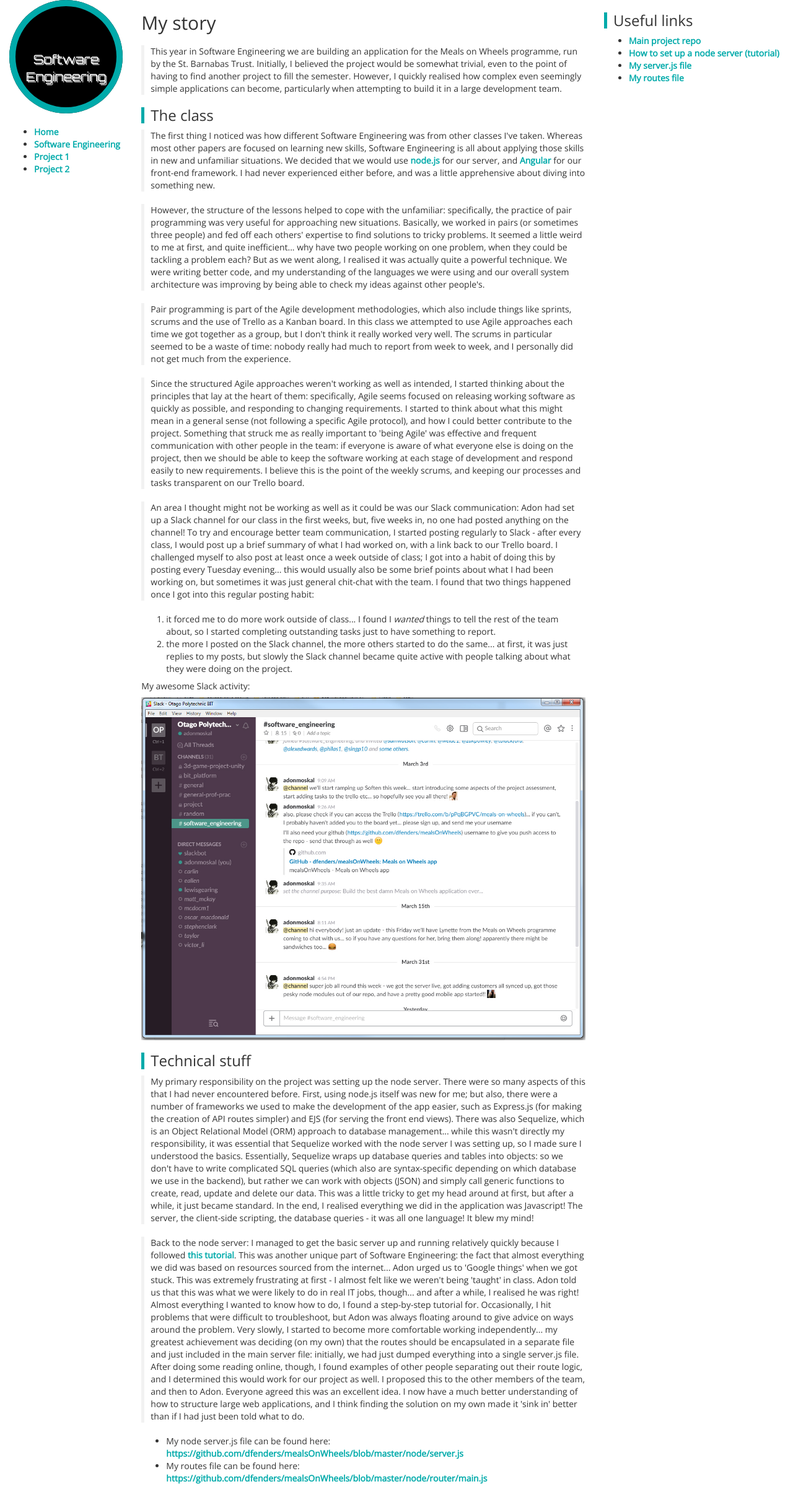
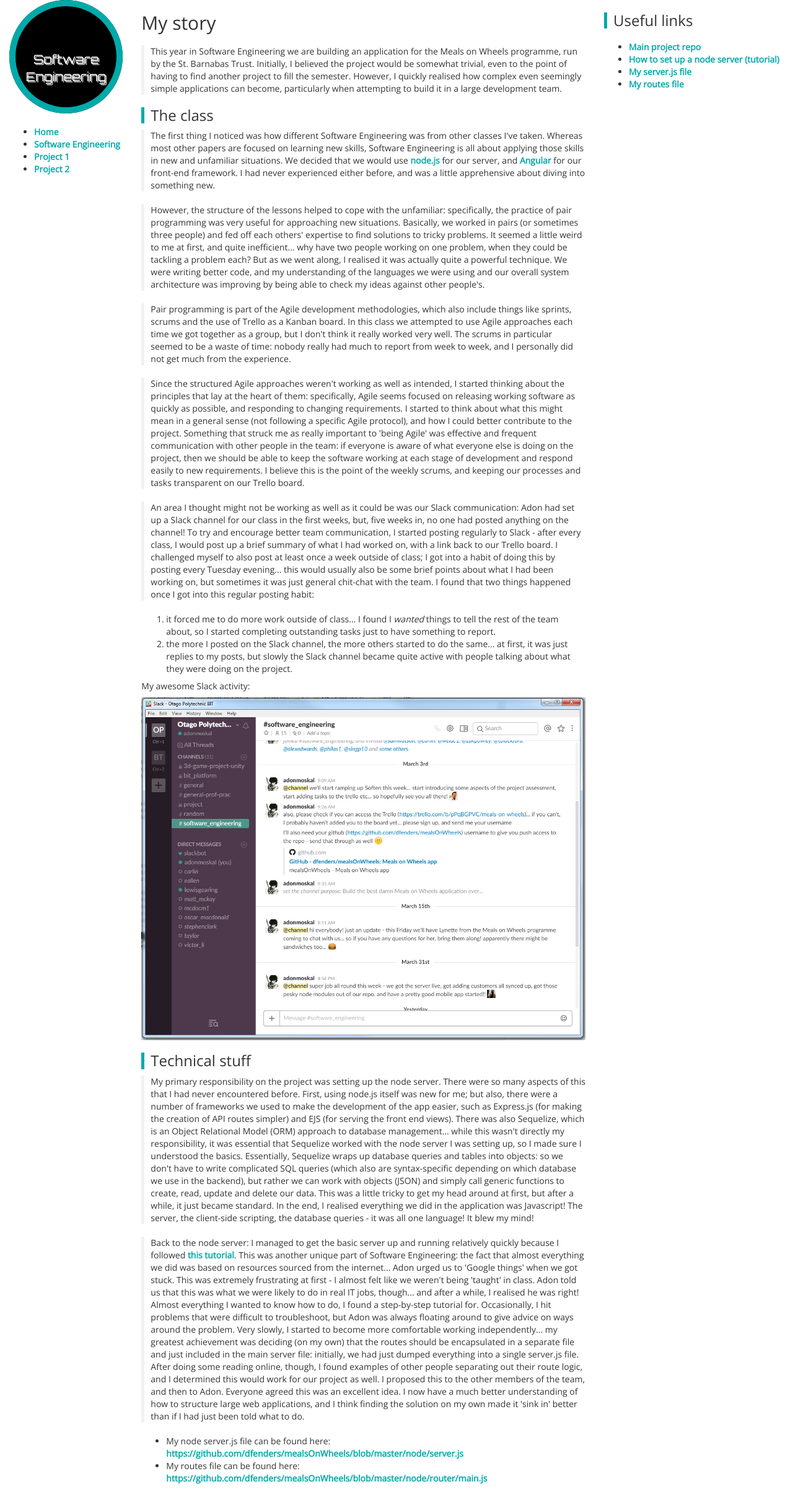
Before and after one commit to dfenders/portfolio, a Jekyll site: the page built from soften.html, in a window 1280 px wide. Shown: the whole page at 62% size. Built offline with Jekyll 4.4.1, drawn with Linux system fonts in a browser that asks for light colours.

Commit message:
Update main.css

```diff
--- a/css/main.css
+++ b/css/main.css
@@ -5,6 +5,7 @@
 p { margin:0 0 20px;padding-left:10px;border-left:5px solid #f2f2f2 }
 img { max-width:100% }
 a { font-weight:bold; color:#00aaaa }
+ol, ul { margin-top: 20px; }
 
 .heading{ text-align:center; }
 .alignMiddle{ text-align:center }
```
